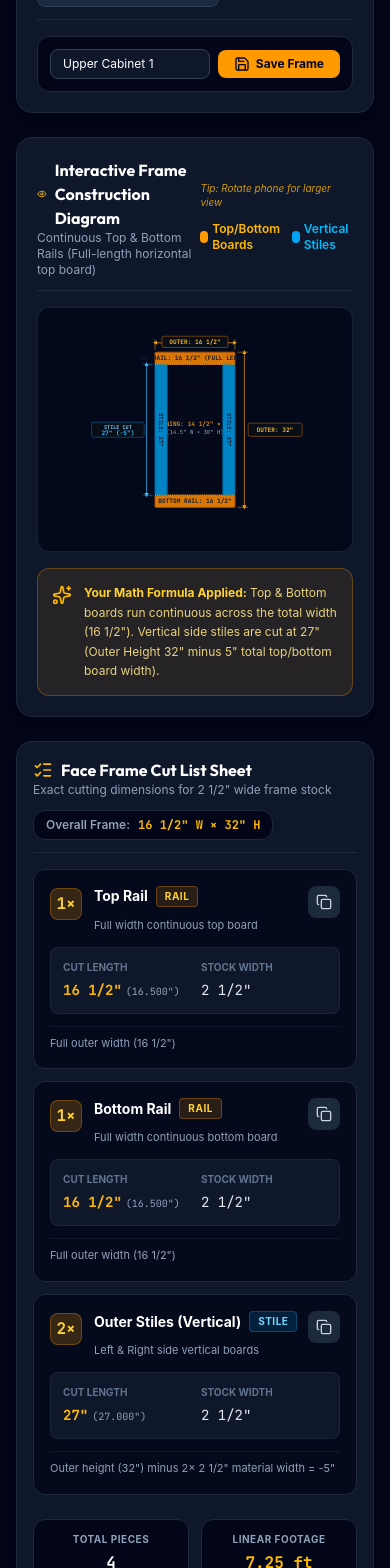
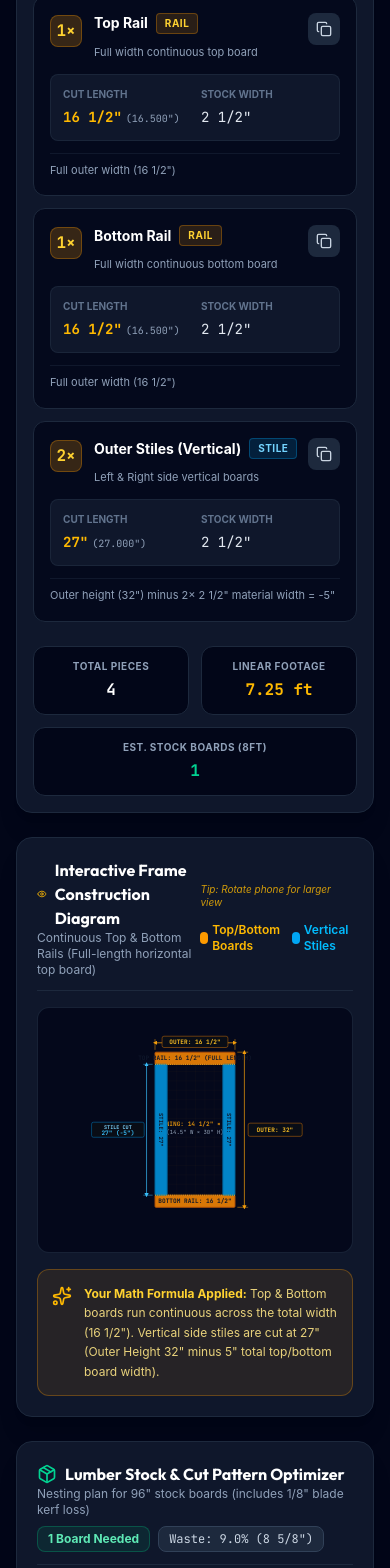
Before and after one commit to vexonastudios/cabinetframecalculator, a React (Vite) app: page / in a window 390 px wide. Shown: the part 2115-3683 px from the top of the page. Built offline with nearby package versions, Linux system fonts and the light colour scheme.

Commit message:
chore: reorder mobile layout to put cut list immediately below measurements

```diff
--- a/src/App.jsx
+++ b/src/App.jsx
@@ -121,36 +121,46 @@ export default function App() {
           </div>
         </div>
 
-        {/* Workspace Layout: 2 Columns */}
-        <div className="grid grid-cols-1 lg:grid-cols-12 gap-6 items-start">
+        {/* Workspace Layout: Flex on mobile, Grid on desktop */}
+        <div className="flex flex-col lg:grid lg:grid-cols-12 gap-6 items-start">
 
-          {/* Left Column (Inputs & Project Manager) - 5 Columns */}
-          <div className="lg:col-span-5 space-y-6">
+          {/* Left Column */}
+          <div className="contents lg:block lg:col-span-5 lg:space-y-6">
+            <div className="order-1 lg:order-none w-full">
               <InputPanel
                 params={frameParams}
                 onChange={setFrameParams}
               />
+            </div>
 
+            <div className="order-5 lg:order-none w-full">
               <ProjectManager
                 currentParams={frameParams}
                 onLoadParams={setFrameParams}
               />
             </div>
+          </div>
 
-          {/* Right Column (Visual Diagram, Cut List & Lumber Optimizer) - 7 Columns */}
-          <div className="lg:col-span-7 space-y-6">
+          {/* Right Column */}
+          <div className="contents lg:block lg:col-span-7 lg:space-y-6">
+            <div className="order-3 lg:order-none w-full">
               <FrameDiagram
                 calcResult={calcResult}
               />
+            </div>
 
+            <div className="order-2 lg:order-none w-full">
               <CutListTable
                 calcResult={calcResult}
               />
+            </div>
 
+            <div className="order-4 lg:order-none w-full">
               <LumberOptimizer
                 stockOptimization={calcResult.stockOptimization}
                 fractionPrecision={frameParams.fractionPrecision}
               />
+            </div>
           </div>
 
         </div>
```
Also changed, not shown: 1 other file (tests, documents, lock files or other folders). Lines whose indentation alone changed are shown as unchanged.
